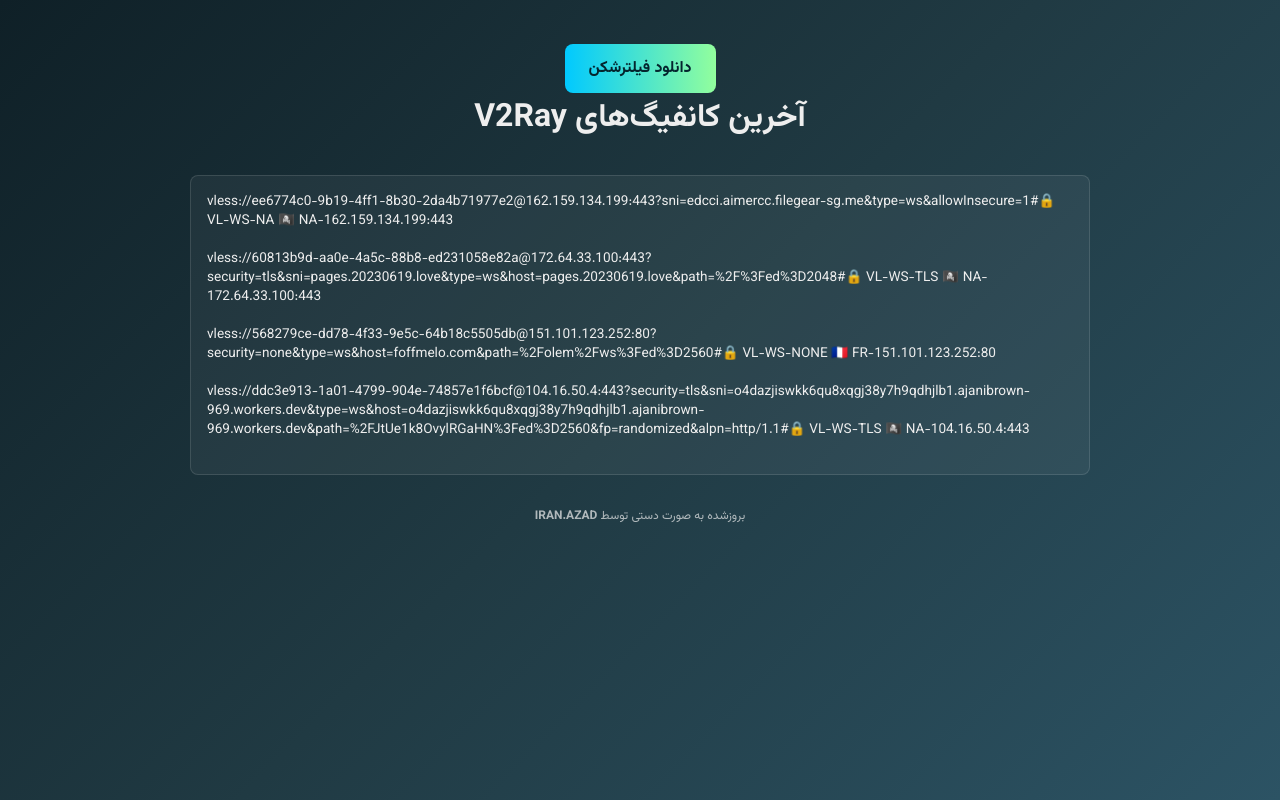
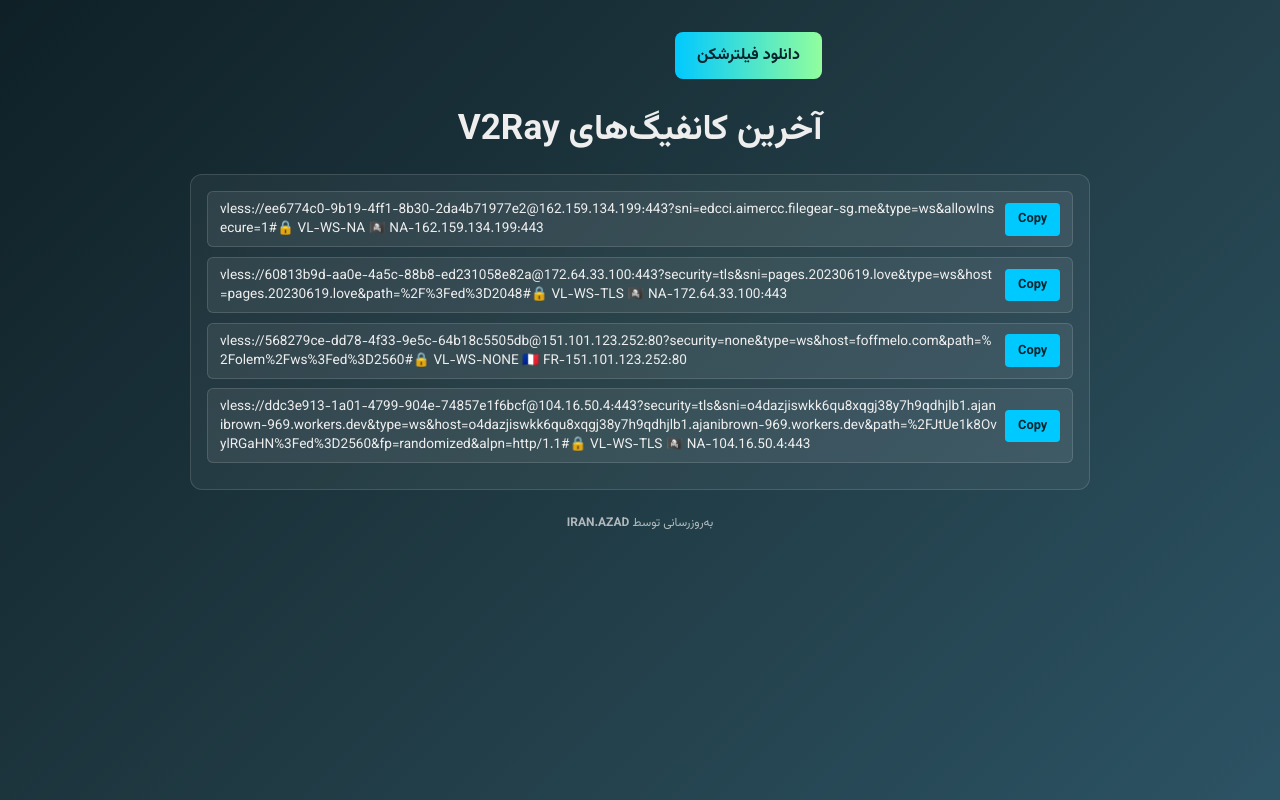
Before and after one commit to AMN-VPN/IRAN.AZAD, a plain HTML site: page index.html in a window 1280 px wide. Drawn offline with Linux system fonts and the light colour scheme.

Commit message:
Update index.html14

```diff
--- a/index.html
+++ b/index.html
@@ -1,65 +1,106 @@
 <!doctype html>
 <html lang="fa" dir="rtl">
 <meta charset="utf-8">
+<meta name="viewport" content="width=device-width,initial-scale=1">
 <title>کانفیگ‌های V2Ray – IRAN.AZAD</title>
+
+<!-- فونت -->
+<link href="https://fonts.googleapis.com/css2?family=Vazirmatn:wght@400;700&display=swap" rel="stylesheet">
+
 <style>
-  @import url('https://fonts.googleapis.com/css2?family=Vazirmatn:wght@400;700&display=swap');
 *{box-sizing:border-box;margin:0;padding:0;font-family:"Vazirmatn",sans-serif}
 body{
   min-height:100vh;
   background:linear-gradient(135deg,#0f2027,#203a43,#2c5364);
   color:#eee;
-    padding:2rem 1rem
+  padding:2rem 1rem;
+  display:flex;flex-direction:column;align-items:center
 }
-  header{text-align:center;margin-bottom:2rem}
-  h1{font-size:2rem;margin-bottom:.5rem}
-  .btn{
+h1{font-size:clamp(1.4rem,4vw,2.2rem);margin-bottom:1rem;text-align:center}
+.btn-download{
   display:inline-block;
-    padding:.75rem 1.5rem;
-    margin-top:.75rem;
-    background:#00c9ff;
+  padding:.7rem 1.4rem;
+  margin-bottom:1.5rem;
   background:linear-gradient(90deg,#00c9ff 0%,#92fe9d 100%);
   color:#04252e;
-    border:none;
-    border-radius:8px;
-    font-weight:700;
-    text-decoration:none;
-    transition:filter .2s;
+  border:none;border-radius:8px;font-weight:700;text-decoration:none;
+  transition:filter .2s
 }
-  .btn:hover{filter:brightness(1.1)}
+.btn-download:hover{filter:brightness(1.08)}
 #box{
   background:#ffffff0d;
-    border:1px solid #ffffff1f;
-    border-radius:8px;
+  border:1px solid #ffffff22;
+  border-radius:12px;
+  width:100%;
+  max-width:900px;
   padding:1rem;
-    max-width:900px;
-    margin:0 auto;
-    overflow:auto;
+  overflow:auto
 }
-  pre{white-space:pre-wrap;direction:ltr;font-size:.85rem;line-height:1.4}
-  footer{margin-top:2rem;text-align:center;font-size:.75rem;opacity:.7}
+.config-item{
+  display:flex;gap:.5rem;
+  align-items:center;
+  background:#ffffff12;
+  border:1px solid #ffffff22;
+  border-radius:6px;
+  margin-bottom:.6rem;
+  padding:.5rem .75rem;
+  direction:ltr;
+  word-break:break-all;
+}
+.config-text{flex:1;font-size:.85rem;line-height:1.4}
+.copy-btn{
+  flex-shrink:0;
+  cursor:pointer;
+  padding:.4rem .8rem;
+  border:none;
+  border-radius:4px;
+  background:#00c9ff;
+  color:#04252e;
+  font-size:.8rem;
+  font-weight:700;
+  transition:filter .2s
+}
+.copy-btn:hover{filter:brightness(1.1)}
+footer{margin-top:1.5rem;font-size:.75rem;opacity:.7;text-align:center}
+@media(max-width:480px){
+  .config-text{font-size:.78rem}
+  .copy-btn{padding:.3rem .6rem;font-size:.75rem}
+}
 </style>
 
 <header>
-  <!--— لینک دانلود فیلترشکن —-->
-  <a class="btn" href="https://v2rayng.2dust.link/v2rayNG_1.10.4_arm64-v8a.apk" target="_blank" rel="noopener">
+  <a class="btn-download" href="https://example.com/app-download" target="_blank" rel="noopener">
     دانلود فیلترشکن
   </a>
-  <h1>آخرین کانفیگ‌های V2Ray</h1>
+
+  <h1>آخرین کانفیگ‌های&nbsp;V2Ray</h1>
 </header>
 
 <div id="box">
-  <pre id="cfg">در حال بارگیری…</pre>
+  <div id="loading">در حال بارگیری…</div>
 </div>
 
-<footer>
-  بروزشده به صورت دستی توسط <strong>IRAN.AZAD</strong>
-</footer>
+<footer>به‌روزرسانی توسط <strong>IRAN.AZAD</strong></footer>
 
 <script>
-fetch('configs.txt')
-  .then(r => r.ok ? r.text() : 'خطا در بارگیری فایل')
-  .then(t => document.getElementById('cfg').textContent = t)
-  .catch(()=>document.getElementById('cfg').textContent='خطا در اتصال');
+const box=document.getElementById('box');
+fetch('configs.txt').then(r=>r.text()).then(text=>{
+  box.innerHTML='';             // پاک کردن «در حال بارگیری…»
+  const lines=text.trim().split(/\r?\n/).filter(Boolean);
+  if(!lines.length){box.textContent='فایلی یافت نشد';return;}
+  lines.forEach(line=>{
+    const item=document.createElement('div');item.className='config-item';
+    const span=document.createElement('span');span.className='config-text';span.textContent=line;
+    const btn=document.createElement('button');btn.className='copy-btn';btn.textContent='Copy';
+    btn.onclick=()=>{
+      navigator.clipboard.writeText(line).then(()=>{
+        const prev=btn.textContent;
+        btn.textContent='Copied!';
+        setTimeout(()=>btn.textContent=prev,1500);
+      });
+    };
+    item.append(span,btn);box.appendChild(item);
+  });
+}).catch(()=>box.textContent='خطا در بارگیری فایل');
 </script>
 </html>
```
Lines whose indentation alone changed are shown as unchanged.
